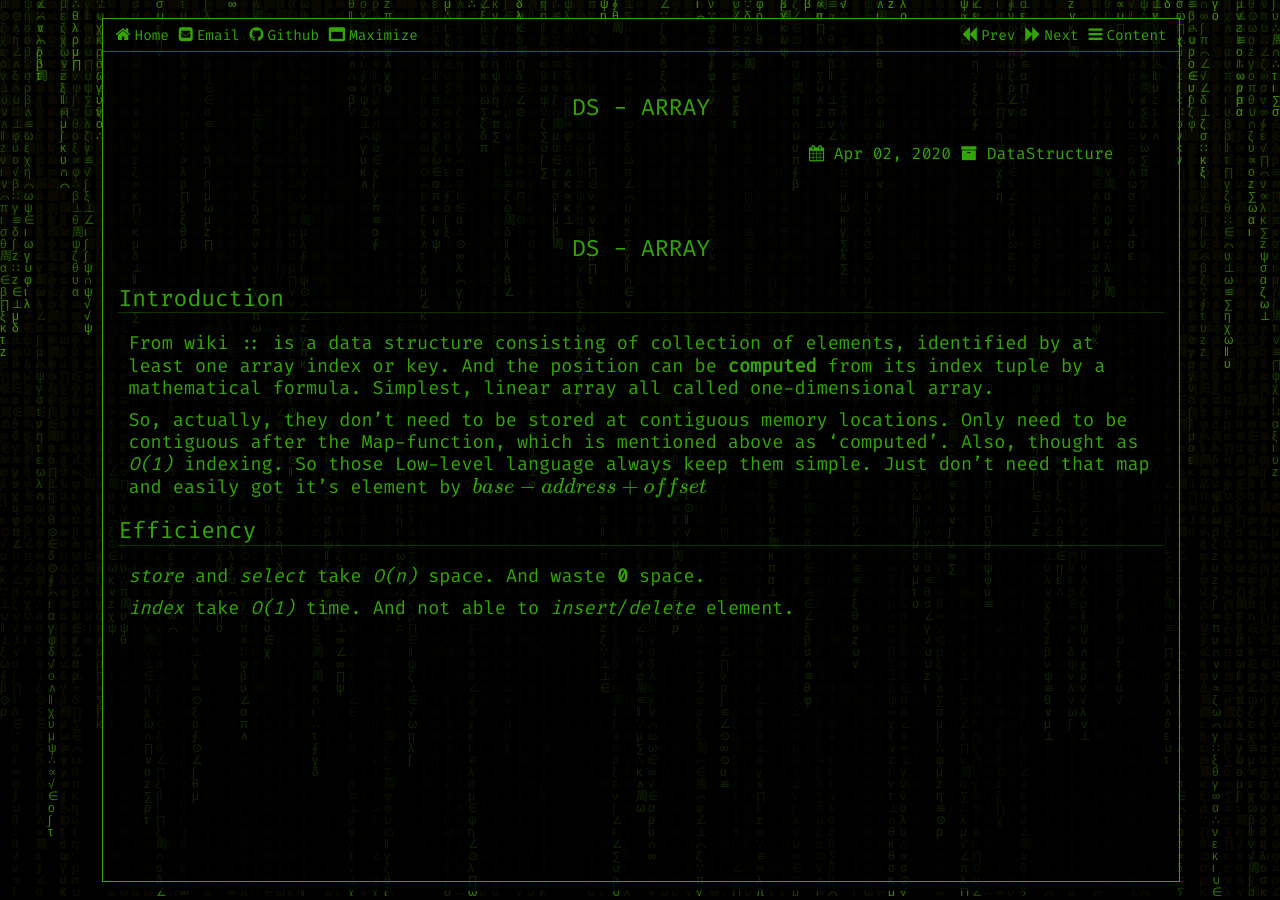
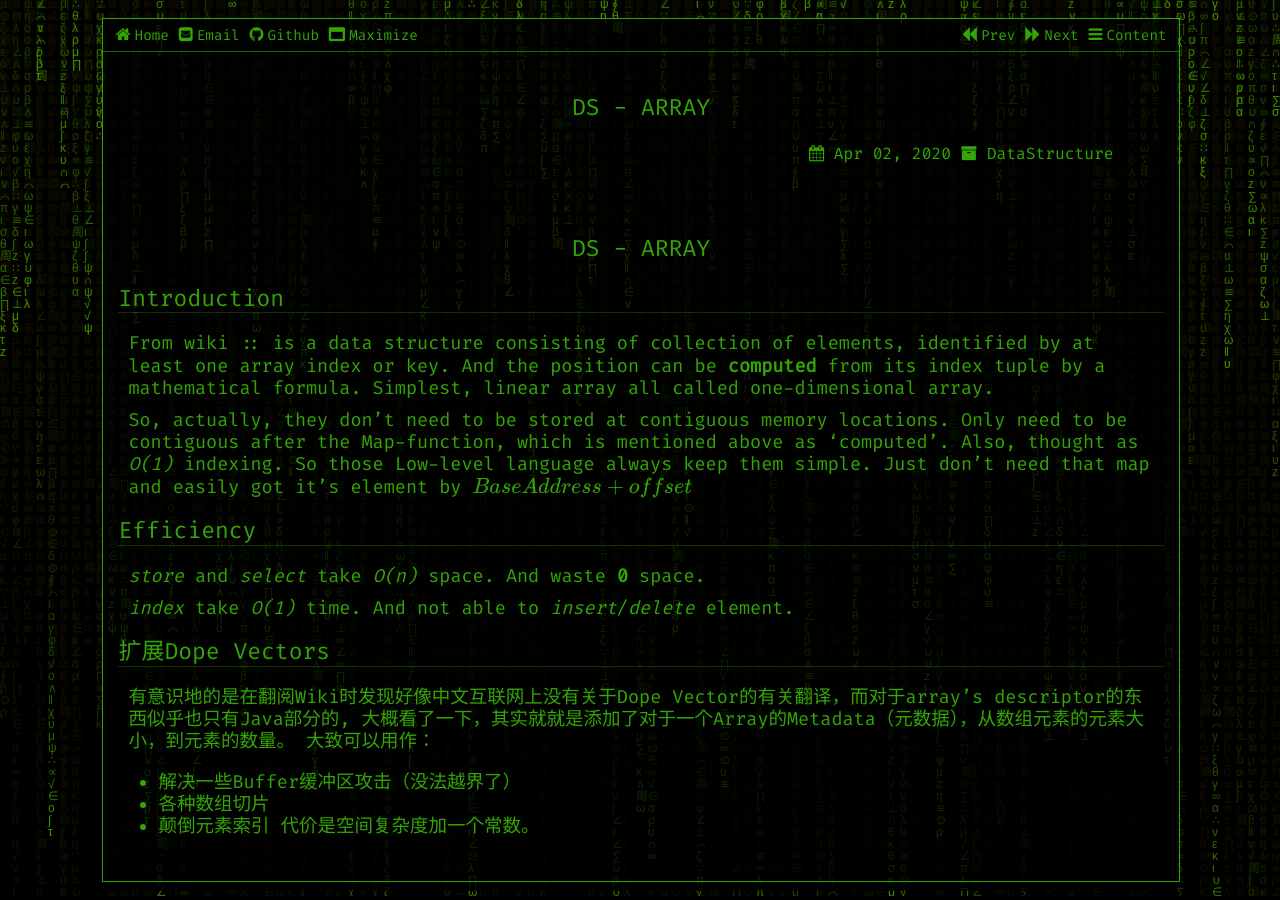
Before and after one commit to zhoudian64/zhoudian64.github.io, a Jekyll site: the page built from _posts/2020-4-2-DS-Array.markdown, in a window 1280 px wide. Built offline with Jekyll 4.4.1, drawn with Linux system fonts in a browser that asks for light colours; formulas are drawn with MathJax 3.

Commit message:
:sparkles: add dope vector in array

```diff
--- a/_posts/2020-4-2-DS-Array.markdown
+++ b/_posts/2020-4-2-DS-Array.markdown
@@ -19,7 +19,7 @@ Also, thought as _O(1)_ indexing.
 So those Low-level language always keep them simple.
 Just don't need that map and easily got it's element by
 $$
-base-address+offset
+BaseAddress+offset
 $$
 
 ## Efficiency
@@ -29,3 +29,13 @@ And waste **0** space.
 
 _index_ take _O(1)_ time.
 And not able to _insert_/_delete_ element.
+
+## 扩展Dope vectors
+
+有意识地的是在翻阅Wiki时发现好像中文互联网上没有关于Dope Vector的有关翻译，而对于array's descriptor的东西似乎也只有Java部分的,
+大概看了一下，其实就就是添加了对于一个Array的Metadata（元数据），从数组元素的元素大小，到元素的数量。
+大致可以用作：
+- 解决一些Buffer缓冲区攻击（没法越界了）
+- 各种数组切片
+- 颠倒元素索引
+代价是空间复杂度加一个常数。
```
